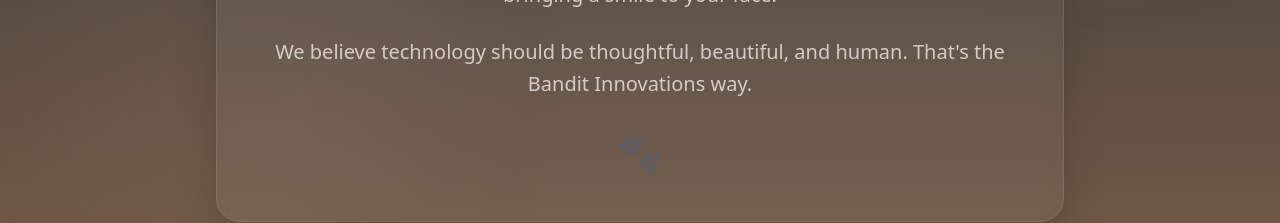
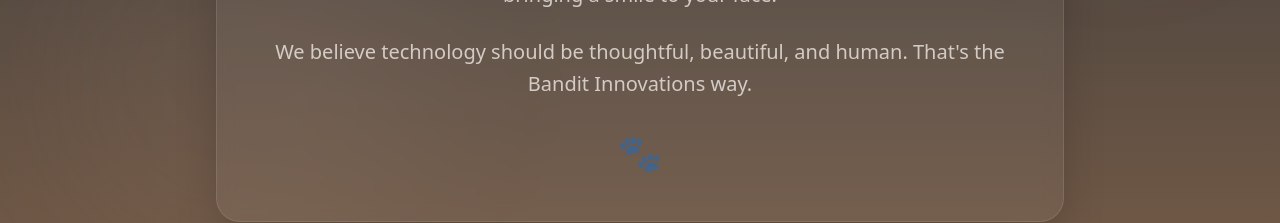
Before and after one commit to kgardenour-dot/bandit, a Next.js app: page / in a window 1280 px wide. Shown: the part 2520-2743 px from the top of the page. Built offline with nearby package versions, Linux system fonts and the light colour scheme.

Commit message:
Increase paw print opacity in About section for better visibility

```diff
--- a/components/About.tsx
+++ b/components/About.tsx
@@ -57,9 +57,9 @@
 
             {/* Decorative paw prints */}
             <motion.div
-              className="mt-8 text-4xl opacity-20"
+              className="mt-8 text-4xl opacity-50"
               initial={{ opacity: 0, scale: 0 }}
-              animate={isInView ? { opacity: 0.2, scale: 1 } : { opacity: 0, scale: 0 }}
+              animate={isInView ? { opacity: 0.5, scale: 1 } : { opacity: 0, scale: 0 }}
               transition={{ delay: 0.9, duration: 0.5 }}
             >
               🐾
```
